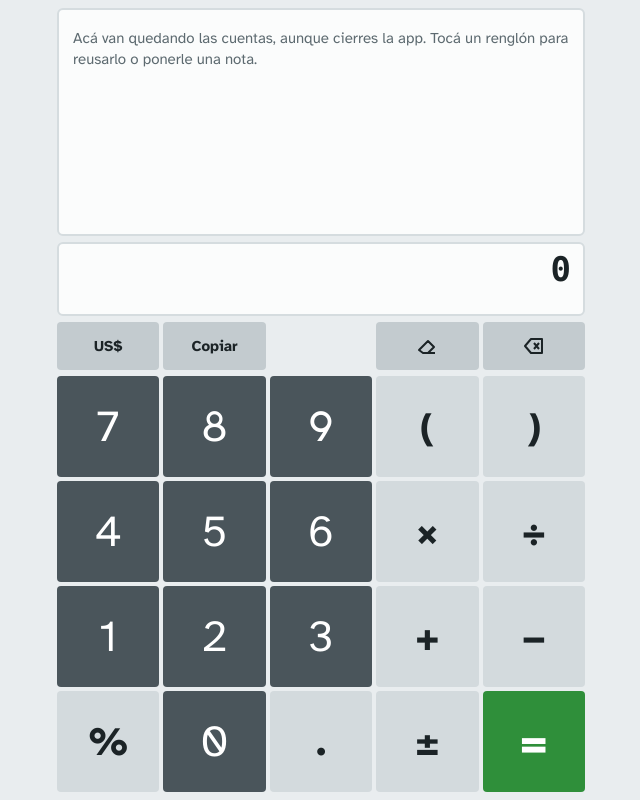
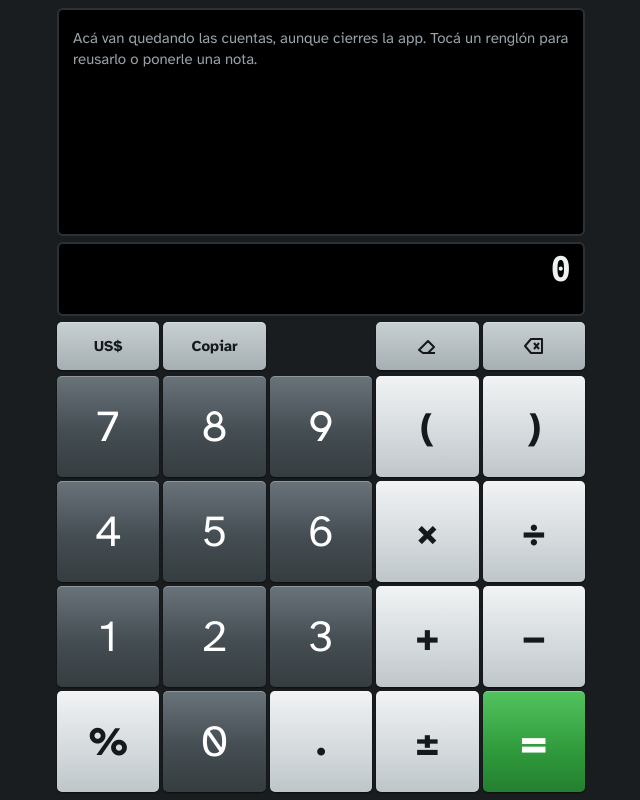
Before and after one commit to cvera08/calc-ldk, a website: page index.html in a window 1280 px wide. Shown: the whole page, without its empty margins (319-959 px from the left). Drawn offline with Linux system fonts and the light colour scheme; a web font is replaced by a local one.

Commit message:
style: one fixed look like the original (black tape, gradient keys, red negatives)

```diff
--- a/index.html
+++ b/index.html
@@ -5,50 +5,41 @@
 <meta name="viewport" content="width=device-width, initial-scale=1, viewport-fit=cover">
 <title>Calc LDK</title>
 <meta name="description" content="Calculadora con cinta e historial">
-<meta name="theme-color" content="#e9edef">
+<meta name="theme-color" content="#1a1d1f">
 <link rel="manifest" href="manifest.webmanifest">
 <link rel="icon" href="icons/icon.svg" type="image/svg+xml">
 <link rel="apple-touch-icon" href="icons/apple-touch-icon.png">
 <meta name="apple-mobile-web-app-capable" content="yes">
 <meta name="mobile-web-app-capable" content="yes">
 <meta name="apple-mobile-web-app-title" content="Calc LDK">
-<meta name="apple-mobile-web-app-status-bar-style" content="default">
+<meta name="apple-mobile-web-app-status-bar-style" content="black">
 <link rel="preconnect" href="https://fonts.googleapis.com">
 <link rel="stylesheet" href="https://fonts.googleapis.com/css2?family=Atkinson+Hyperlegible:wght@400;700&family=Atkinson+Hyperlegible+Mono:wght@400;600&display=swap">
 <style>
 /* Layout: one screen. Tape (history) arriba ocupa lo que sobra, display, barra de borrar, teclado 5x4 abajo. */
 :root {
-  --bg: #e9edef;
-  --tape: #fbfcfc;
-  --tape-line: #d5dcdf;
-  --ink: #1b2326;
-  --ink-soft: #5d6a70;
-  --neg: #c8361f;
-  --key-num: #4a555b;
+  /* Un solo look fijo, como la original: no cambia con el modo claro/oscuro del teléfono. */
+  color-scheme: dark;
+  --bg: #1a1d1f;
+  --tape: #000000;
+  --tape-line: #2b3134;
+  --ink: #eef1f2;
+  --ink-soft: #98a3a8;
+  --neg: #ff4d3a;
+  --key-num: linear-gradient(#69737a, #444d52 55%, #363d41);
   --key-num-ink: #ffffff;
-  --key-op: #d3dadd;
-  --key-op-ink: #1b2326;
-  --key-tool: #c3cbcf;
-  --accent: #2f8f3a;
+  --key-op: linear-gradient(#f1f3f4, #d3d9dc 60%, #bfc6ca);
+  --key-op-ink: #15191b;
+  --key-tool: linear-gradient(#c9d0d3, #a6afb3);
+  --accent: #3aa646;
+  --key-eq: linear-gradient(#52c35e, #2f9a3b 60%, #257f30);
   --accent-ink: #ffffff;
-  --sheet: #ffffff;
-  --shade: rgba(16, 22, 25, .45);
+  --sheet: #23282b;
+  --field: #000000;
+  --shade: rgba(0, 0, 0, .6);
+  --key-edge: inset 0 1px 0 rgba(255,255,255,.25), 0 1px 2px rgba(0,0,0,.6);
   --f-num: "Atkinson Hyperlegible Mono", ui-monospace, "SF Mono", Menlo, Consolas, monospace;
   --f-ui: "Atkinson Hyperlegible", system-ui, -apple-system, "Segoe UI", Roboto, sans-serif;
-}
-@media (prefers-color-scheme: dark) {
-  :root:not([data-theme="light"]) {
-    --bg: #0d1113; --tape: #050708; --tape-line: #2a3236; --ink: #f1f4f5; --ink-soft: #9aa7ad;
-    --neg: #ff6a50; --key-num: #3b4448; --key-num-ink: #ffffff; --key-op: #8e999e; --key-op-ink: #0d1113;
-    --key-tool: #6b767b; --accent: #3fae4b; --accent-ink: #06130a; --sheet: #192023; --shade: rgba(0,0,0,.6);
-    color-scheme: dark;
-  }
-}
-:root[data-theme="dark"] {
-  --bg: #0d1113; --tape: #050708; --tape-line: #2a3236; --ink: #f1f4f5; --ink-soft: #9aa7ad;
-  --neg: #ff6a50; --key-num: #3b4448; --key-num-ink: #ffffff; --key-op: #8e999e; --key-op-ink: #0d1113;
-  --key-tool: #6b767b; --accent: #3fae4b; --accent-ink: #06130a; --sheet: #192023; --shade: rgba(0,0,0,.6);
-  color-scheme: dark;
 }
 html { height: 100%; box-sizing: border-box; }
 *, *::before, *::after { box-sizing: border-box; }
@@ -101,14 +92,14 @@ body {
 .keys { display: grid; grid-template-columns: repeat(5, 1fr); grid-template-rows: repeat(4, 1fr); gap: 4px;
   flex: 0 0 auto; height: min(52vh, 430px); }
 button.k {
-  border: 0; border-radius: 4px; font-family: var(--f-ui); cursor: pointer; touch-action: manipulation;
+  border: 0; border-radius: 5px; box-shadow: var(--key-edge); font-family: var(--f-ui); cursor: pointer; touch-action: manipulation;
   display: flex; align-items: center; justify-content: center; transition: filter .06s, transform .06s;
 }
 button.k:active { filter: brightness(.82); transform: scale(.97); }
 button.k:focus-visible { outline: 3px solid var(--accent); outline-offset: 1px; }
 .k.num { background: var(--key-num); color: var(--key-num-ink); font-size: clamp(30px, 9vw, 44px); }
 .k.op { background: var(--key-op); color: var(--key-op-ink); font-size: clamp(28px, 8vw, 40px); font-weight: 700; }
-.k.eq { background: var(--accent); color: var(--accent-ink); font-size: clamp(32px, 9vw, 46px); font-weight: 700; }
+.k.eq { background: var(--key-eq); color: var(--accent-ink); font-size: clamp(32px, 9vw, 46px); font-weight: 700; }
 .k.tool { background: var(--key-tool); color: var(--key-op-ink); height: 48px; font-size: 15px; font-weight: 700; gap: 6px; }
 .k.tool svg { width: 24px; height: 24px; }
 @media (prefers-reduced-motion: reduce) { button.k { transition: none; } button.k:active { transform: none; } }
@@ -128,12 +119,12 @@ button.k:focus-visible { outline: 3px solid var(--accent); outline-offset: 1px;
 .btns { display: grid; grid-template-columns: 1fr 1fr; gap: 8px; }
 .sb { min-height: 50px; border: 0; border-radius: 8px; background: var(--key-op); color: var(--key-op-ink);
   font: 700 16px var(--f-ui); cursor: pointer; padding: 0 10px; }
-.sb.main { background: var(--accent); color: var(--accent-ink); }
+.sb.main { background: var(--key-eq); color: var(--accent-ink); }
 .sb.warn { background: transparent; color: var(--neg); border: 2px solid var(--neg); }
 .sb:focus-visible { outline: 3px solid var(--accent); outline-offset: 2px; }
 .field { display: flex; flex-direction: column; gap: 6px; font-size: 14px; color: var(--ink-soft); }
 .field input { font: 20px var(--f-ui); padding: 10px 12px; border-radius: 8px; border: 2px solid var(--tape-line);
-  background: var(--tape); color: var(--ink); width: 100%; user-select: text; -webkit-user-select: text; }
+  background: var(--field); color: var(--ink); width: 100%; user-select: text; -webkit-user-select: text; }
 .hint { font-size: 14px; color: var(--ink-soft); margin: 0; line-height: 1.4; }
 .toast { position: fixed; left: 50%; bottom: calc(24px + env(safe-area-inset-bottom, 0px)); transform: translateX(-50%);
   background: var(--ink); color: var(--bg); padding: 10px 16px; border-radius: 20px; font-weight: 700; z-index: 30; }
```
Also changed, not shown: manifest.webmanifest.
